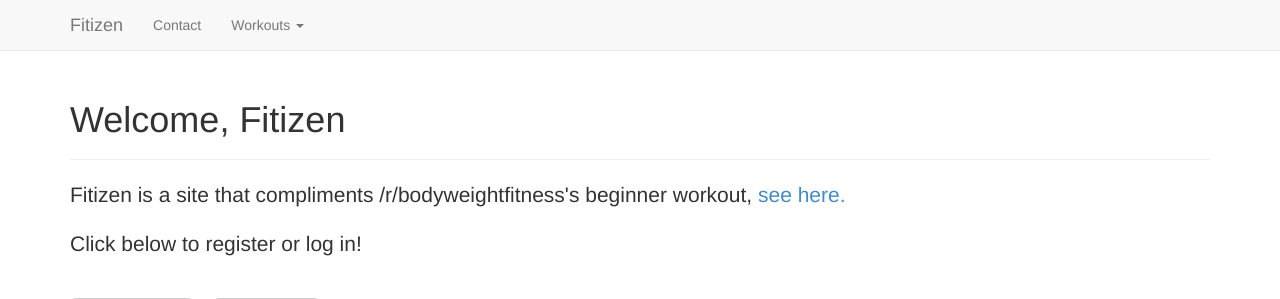
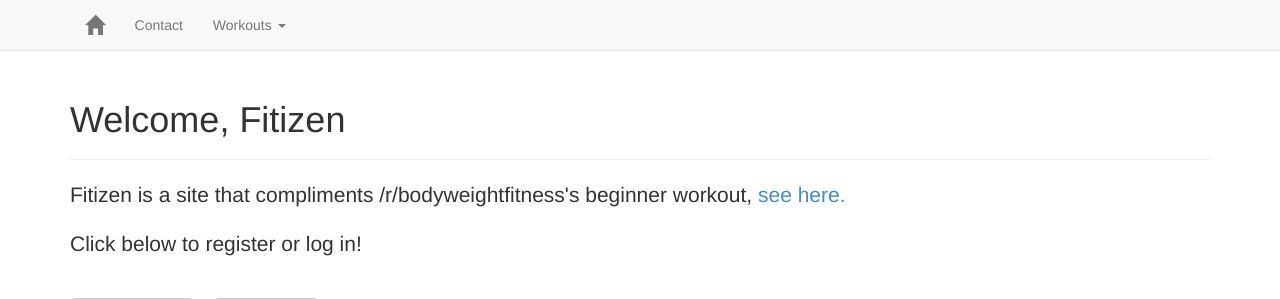
Before and after one commit to johnshiver/fitizen, a Django app: page / in a window 1280 px wide. Shown: the top 299 px of the page. Run offline with Django 3.2, Linux system fonts and the light colour scheme; some libraries are stand-ins or nearby versions.

Commit message:
Added home button to navbar

```diff
--- a/fitizen/profiles/static/css/main.css
+++ b/fitizen/profiles/static/css/main.css
@@ -1,3 +1,7 @@
 a#register{
     margin-right: 15px;
 }
+
+.glyphicon-home{
+    font-size: 1.4em;
+}
--- a/fitizen/profiles/templates/base.html
+++ b/fitizen/profiles/templates/base.html
@@ -36,10 +36,10 @@
             <span class="icon-bar"></span>
             <span class="icon-bar"></span>
           </button>
-          <a class="navbar-brand" href="/">Fitizen</a>
         </div>
         <div class="collapse navbar-collapse">
           <ul class="nav navbar-nav">
+            <li><a href="/" class="glyphicon glyphicon-home"></a></li>
             <li><a href="/contact">Contact</a></li>
             <li class="dropdown">
               <a href="#" class="dropdown-toggle" data-toggle="dropdown">Workouts <span class="caret"></span></a>
```
